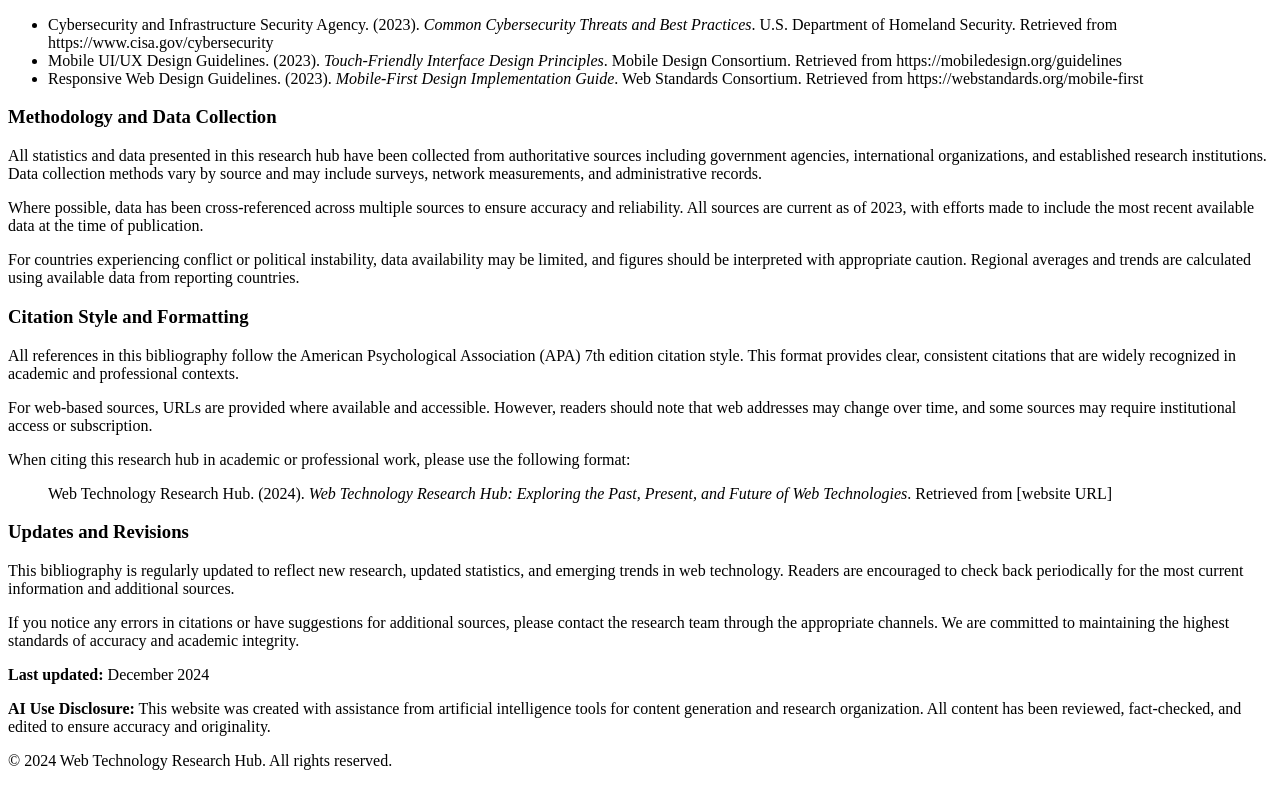
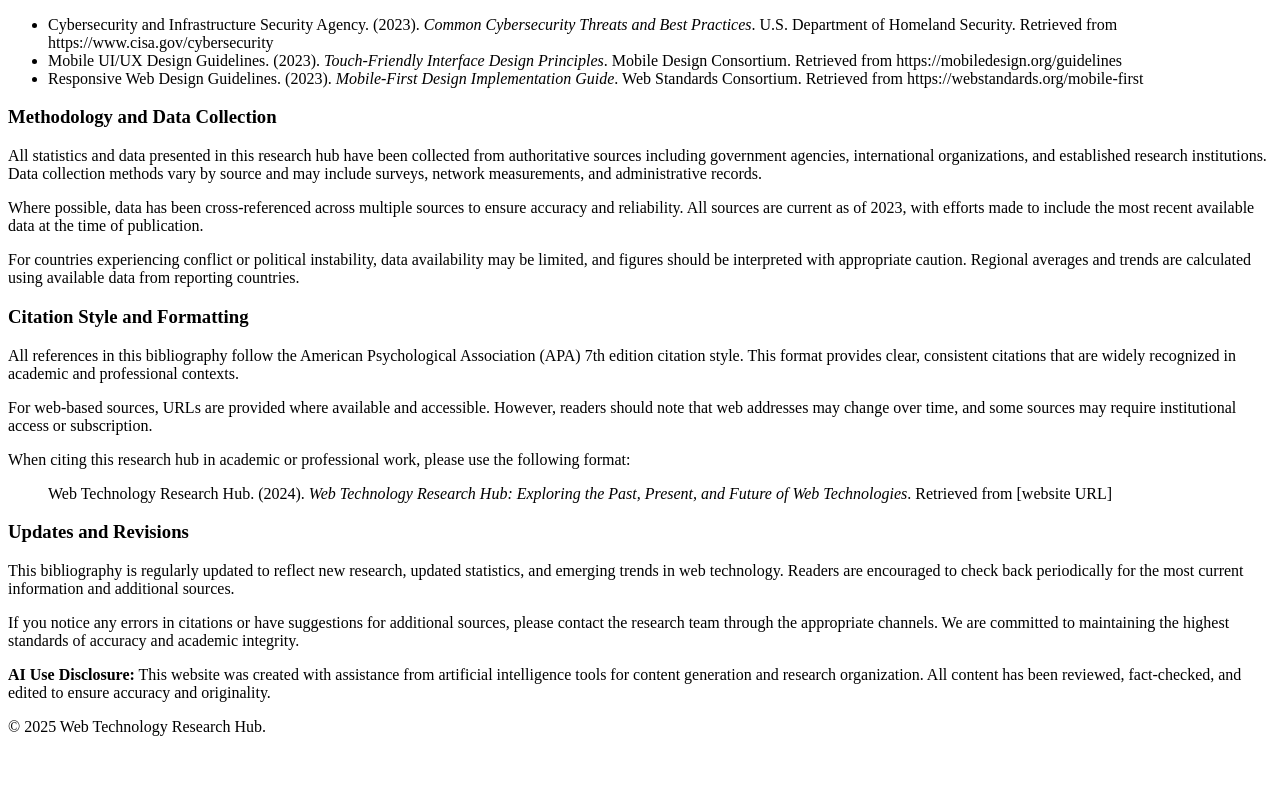
Before and after one commit to elie20azzi-prog/web.azzi.site, a plain HTML site: page references.html in a window 1280 px wide. Shown: the part 1053-1839 px from the top of the page. After the commit the page ends 1805 px from the top, so only its background shows below. Drawn offline with Linux system fonts and the light colour scheme.

Commit message:
Update references.html

```diff
--- a/references.html
+++ b/references.html
@@ -138,9 +138,8 @@
     </main>
 
     <footer>
-        <p><strong>Last updated:</strong> December 2024</p>
         <p><strong>AI Use Disclosure:</strong> This website was created with assistance from artificial intelligence tools for content generation and research organization. All content has been reviewed, fact-checked, and edited to ensure accuracy and originality.</p>
-        <p>&copy; 2024 Web Technology Research Hub. All rights reserved.</p>
+        <p>&copy; 2025 Web Technology Research Hub.</p>
     </footer>
 </body>
 </html>
```
